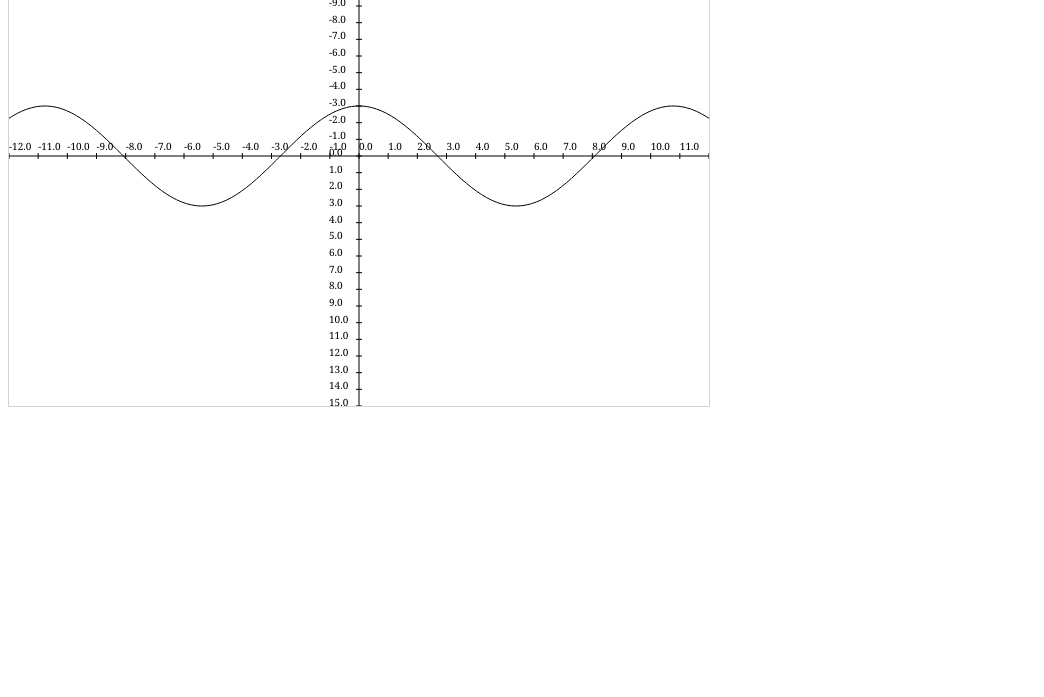
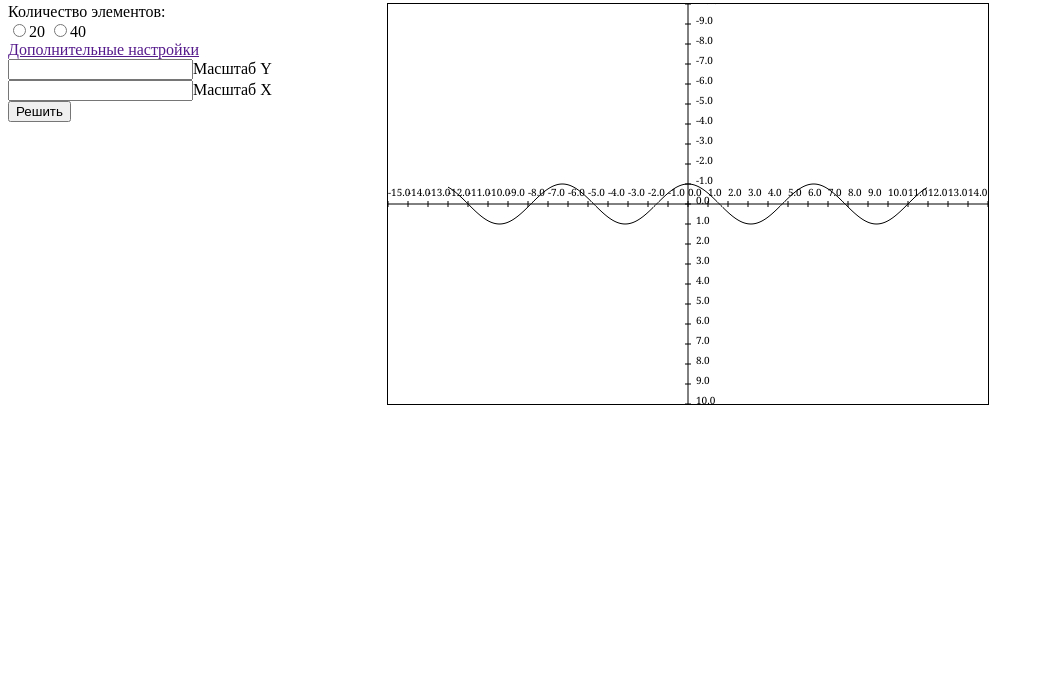
Before and after one commit to pashna/Finite-Element-Technique, a plain HTML site: page index.html in a window 1280 px wide. Shown: the part 103-800 px from the top of the page, without its empty margins (0-1044 px from the left). Drawn offline with Linux system fonts and the light colour scheme.

Commit message:
+gauss + scale

```diff
--- /dev/null
+++ b/css/style.css
@@ -0,0 +1,31 @@
+.canvas {
+    display: inline;
+    border: 1px solid black;
+}
+
+.canvas-container {
+    display: inline-block;
+    text-align: center;
+}
+
+h1 {
+    font-size: 30px;
+}
+
+h2 {
+    font-size: 22px;
+}
+
+.header {
+    text-align: center;
+}
+
+input[text] {
+    display: block;
+}
+
+.tools {
+    display: inline-block;
+    width: 30%;
+    float: left;
+}
--- a/index.html
+++ b/index.html
@@ -1,8 +1,31 @@
-<html>
+<html xmlns="http://www.w3.org/1999/html" xmlns="http://www.w3.org/1999/html">
 	<head>
+		<link rel="stylesheet" type="text/css" href="css/style.css"/>
+		<meta charset="utf-8"/>
 	</head>
 	<body>
-		<canvas width=700 height=500 style="border:1px solid #d3d3d3;" id="canvas"></canvas>
-		<script type="text/javascript" src="js/mke.js"></script>
+		<div class="header">
+			<H1>Лабораторная работа №2</H1>
+			<H2>Вариант 50</H2>
+		</div>
+		<div class="tools">
+			<div>Количество элементов:</div>
+			<input name="count" type="radio">20</input>
+			<input name="count" type="radio">40</input>
+			<div>
+				<a href="">Дополнительные настройки</a>
+				<div class="additional-settings">
+					<input type="number">Масштаб Y</input>
+					<input type="number">Масштаб X</input>
+				</div>
+			</div>
+
+			<button>Решить</button>
+		</div>
+		<div class="canvas-container">
+			<canvas class="canvas" width=600 height=400 id="canvas"></canvas>
+		</div>
+		<script type="text/javascript" src="js/graphic.js"></script>
+		<script type="text/javascript" src="js/gauss.js"></script>
 	</body>
 </html>
--- /dev/null
+++ b/js/gauss.js
@@ -0,0 +1,80 @@
+/**
+ * Created by popka on 25.11.14.
+ */
+
+/*
+Решаем Ax=b
+ */
+function solveByGauss(A, b){
+    A = pasteTogether(A, b)
+
+    var n = A.length;
+
+    for (var i=0; i<n; i++) {
+        // Search for maximum in this column
+        var maxEl = Math.abs(A[i][i]);
+        var maxRow = i;
+        for(var k=i+1; k<n; k++) {
+            if (Math.abs(A[k][i]) > maxEl) {
+                maxEl = Math.abs(A[k][i]);
+                maxRow = k;
+            }
+        }
+
+        // Swap maximum row with current row (column by column)
+        for (var k=i; k<n+1; k++) {
+            var tmp = A[maxRow][k];
+            A[maxRow][k] = A[i][k];
+            A[i][k] = tmp;
+        }
+
+        // Make all rows below this one 0 in current column
+        for (k=i+1; k<n; k++) {
+            var c = -A[k][i]/A[i][i];
+            for(var j=i; j<n+1; j++) {
+                if (i==j) {
+                    A[k][j] = 0;
+                } else {
+                    A[k][j] += c * A[i][j];
+                }
+            }
+        }
+    }
+
+    // Solve equation Ax=b for an upper triangular matrix A
+    var x = new Array(n);
+    for (var i=n-1; i>-1; i--) {
+        x[i] = A[i][n]/A[i][i];
+        for (var k=i-1; k>-1; k--) {
+            A[k][n] -= A[k][i] * x[i];
+        }
+    }
+    return x;
+}
+
+
+function pasteTogether(A, b) {
+    Ab = clone(A);
+    for (var i=0; i< b.length; i++) {
+        Ab[i].push(b[i]);
+    }
+    return Ab;
+}
+
+function clone(obj) {
+    if (null == obj || "object" != typeof obj) return obj;
+    var copy = obj.constructor();
+    for (var attr in obj) {
+        if (obj.hasOwnProperty(attr)) copy[attr] = obj[attr];
+    }
+    return copy;
+}
+
+var matrix = [];
+matrix.push([11,1,5,8]);
+matrix.push([3,4,1,2]);
+matrix.push([4,2,4,3]);
+matrix.push([4,2,4,1]);
+var load = [0,4,1,5]
+
+console.log(solveByGauss(matrix, load));
--- a/js/mke.js
+++ b/js/graphic.js
@@ -1,5 +1,6 @@
 var CANVAS = 'canvas';
-var SCALE=50;
+var SCALE_X = 20;
+var SCALE_Y = 20;
 
 function Drawer() {
 
@@ -12,8 +13,8 @@ function Drawer() {
 		var deltaY = canvas.height/2;
 
 		ctx.beginPath();
-		ctx.moveTo(x1*SCALE+deltaX, deltaY-y1*SCALE);
-		ctx.lineTo(x2*SCALE+deltaX, deltaY-y2*SCALE);
+		ctx.moveTo(x1*SCALE_X+deltaX, deltaY-y1*SCALE_Y);
+		ctx.lineTo(x2*SCALE_X+deltaX, deltaY-y2*SCALE_Y);
 		ctx.stroke();
 	}
 
@@ -39,9 +40,10 @@ function Coordinator() {
 		ctx.stroke();
 	}
 
-	this.writeX = function(min, max) {
+	this.writeX = function() {
 
-		var deltaX = canvas.width/(max-min);
+		var max = (canvas.width/2)/SCALE_X;
+		var min = -max;
 		var curX = 0;
 
 		ctx.font="10px Georgia";
@@ -53,17 +55,17 @@ function Coordinator() {
 			ctx.lineTo(curX, canvas.height/2 + LENGTH_OF_CELL/2);
 
 			ctx.stroke();
-
-			ctx.fillText(min.toFixed(1), curX, canvas.height/2 - 2*(LENGTH_OF_CELL/2));
+			ctx.fillText(min.toFixed(1), curX, canvas.height/2 - 8);
 
 			min += 1;
-			curX += deltaX;
+			curX += SCALE_X;
 		}
 	}
 
 	this.writeY = function(min, max) {
 
-		var deltaY = canvas.height / (max - min);
+		var max = (canvas.height/2)/SCALE_Y;
+		var min = -max;
 		var curY = 0;
 
 		ctx.font = "10px Georgia";
@@ -76,10 +78,10 @@ function Coordinator() {
 
 			ctx.stroke();
 
-			ctx.fillText(min.toFixed(1), canvas.width/2 - 10 * (LENGTH_OF_CELL/2), curY);
+			ctx.fillText(min.toFixed(1), canvas.width/2 + 8, curY);
 
 			min += 1;
-			curY += deltaY;
+			curY += SCALE_Y;
 		}
 	}
 }
```
